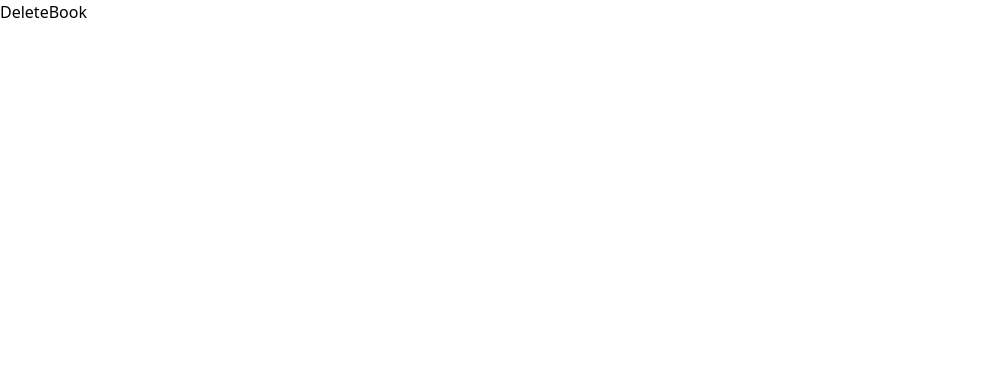
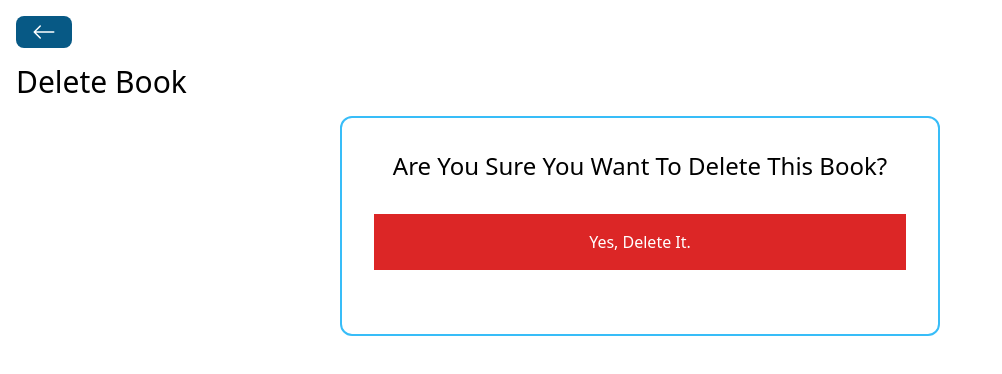
Before and after one commit to visheshgupta29/bookstore-MERN, a React (Vite) app in the folder frontend/: page /books/delete/1 in a window 1280 px wide. Shown: the top 374 px of the page, without its empty margins (0-1002 px from the left). Built offline with nearby package versions, Linux system fonts and the light colour scheme.

Commit message:
frontend delete book

```diff
--- a/frontend/src/pages/DeleteBook.jsx
+++ b/frontend/src/pages/DeleteBook.jsx
@@ -1,7 +1,44 @@
-import React from "react";
+import React, { useState } from "react";
+import BackButton from "../components/BackButton";
+import Spinner from "../components/Spinner";
+import axios from "axios";
+import { useNavigate, useParams } from "react-router-dom";
 
 const DeleteBook = () => {
-  return <div>DeleteBook</div>;
+  const [loading, setLoading] = useState(false);
+  const navigate = useNavigate();
+  const { id } = useParams();
+  const handleDeleteBook = () => {
+    setLoading(true);
+    axios
+      .delete(`http://localhost:5555/books/${id}`)
+      .then(() => {
+        setLoading(false);
+        navigate("/");
+      })
+      .catch((error) => {
+        console.log(error);
+        alert("An error occurred. Please check console.");
+        setLoading(false);
+      });
+  };
+  return (
+    <div className="p-4">
+      <BackButton />
+      <h1 className="text-3xl my-4">Delete Book</h1>
+      {loading ? <Spinner /> : ""}
+      <div className="flex flex-col items-center border-2 border-sky-400 rounded-xl w-[600px] p-8 mx-auto">
+        <h3 className="text-2xl">Are You Sure You Want To Delete This Book?</h3>
+
+        <button
+          className="p-4 bg-red-600 text-white m-8 w-full"
+          onClick={handleDeleteBook}
+        >
+          Yes, Delete It.
+        </button>
+      </div>
+    </div>
+  );
 };
 
 export default DeleteBook;
```
